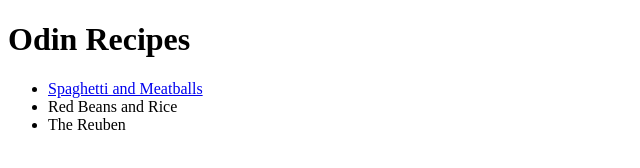
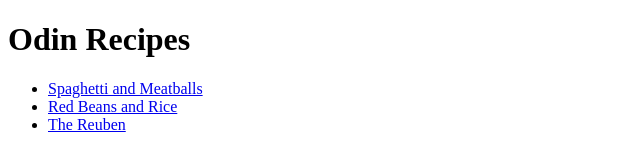
Before and after one commit to Zhwoobatte/odin-recipes, a plain HTML site: page recipes/index.html in a window 1280 px wide. Shown: the whole page, without its empty margins (0-640 px from the left). Drawn offline with Linux system fonts and the light colour scheme.

Commit message:
Fix hyperlinks in index

```diff
--- a/recipes/index.html
+++ b/recipes/index.html
@@ -10,8 +10,8 @@
     <h1>Odin Recipes</h1>
         <ul>
             <li><a href="spagball.html">Spaghetti and Meatballs</a></li>
-            <li>Red Beans and Rice</li>
-            <li>The Reuben</li>
+            <li><a href="redbeans.html">Red Beans and Rice</a></li>
+            <li><a href="redbeans.html">The Reuben</a></li>
 
 </body>
 </html>
```
Also changed, not shown: recipes/redbeans.html (+1 -1 lines).
